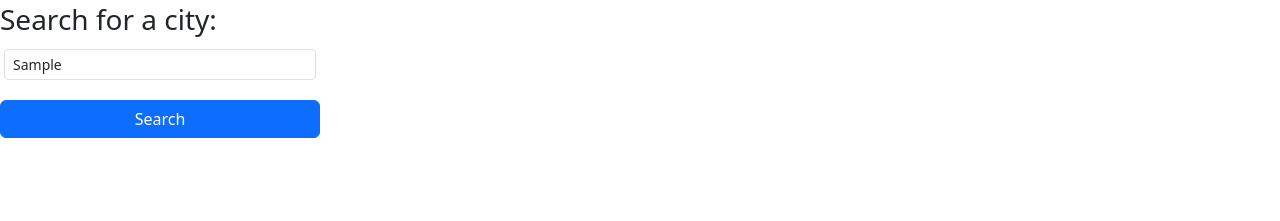
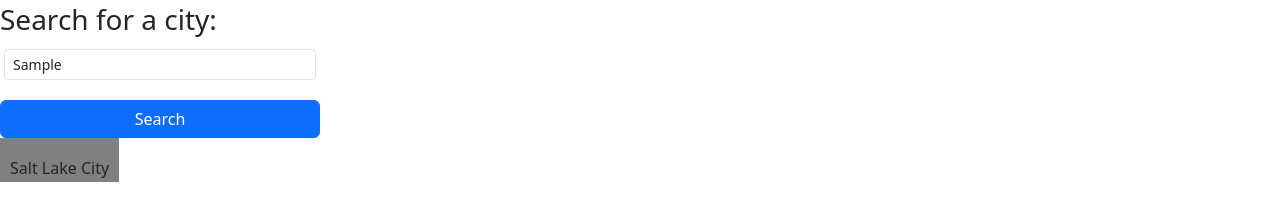
Before and after one commit to camillebagnani/weather-dashboard, a plain HTML site: page index.html in a window 1280 px wide. Both pictures are taken after typing "Sample" into the empty fields and a click on the button "Search". Shown: the part 93-314 px from the top of the page. Drawn offline with nearby package versions, Linux system fonts and the light colour scheme; no server answers.

Commit message:
added JS functionality including search button event listners and API call

```diff
--- a/index.html
+++ b/index.html
@@ -17,14 +17,17 @@
     <div>
         <h3>Search for a city:</h3>
         <div class="input-group input-group-sm mb-3 w-25 p-1">
-            <input type="text" class="form-control" aria-label="Sizing example input"
+            <input type="text" class="form-control search-input" aria-label="Sizing example input"
                 aria-describedby="inputGroup-sizing-sm">
         </div>
-        <button type="button" class="btn btn-primary w-25">Search</button>
+        <button type="button" class="btn btn-primary w-25 search-btn">Search</button>
     </div>
+    <div class="main-weather"></div>
+    <div class="search-history"></div>
     <script src="https://cdn.jsdelivr.net/npm/bootstrap@5.3.2/dist/js/bootstrap.bundle.min.js"
         integrity="sha384-C6RzsynM9kWDrMNeT87bh95OGNyZPhcTNXj1NW7RuBCsyN/o0jlpcV8Qyq46cDfL"
         crossorigin="anonymous"></script>
+    <script src="https://code.jquery.com/jquery-3.5.1.min.js"></script>
     <script src="./script.js"></script>
 </body>
 
--- a/script.js
+++ b/script.js
@@ -1,5 +1,48 @@
 var APIKey = 'aae95d5ae884ba06ac8463780698a447';
-var city;
+var city = "Salt Lake City"
 var queryURL = "http://api.openweathermap.org/data/2.5/weather?q=" + city + "&appid=" + APIKey;
 
-fetch(queryURL);
+var searchInput = $('.search-input')
+var searchBtn = $('.search-btn')
+
+// fetch(queryURL);
+
+function getApi() {
+    fetch(queryURL)
+        .then(function (response) {
+            return response.json();
+        })
+        .then(function(data){
+            console.log(data)
+        });
+}
+
+
+// Takes input value of the search bar when user clicks the search button
+// Fetches data connected to the weather API
+searchBtn.click(function (event) {
+    getApi();
+
+    var searchTerm = searchInput.val()
+    console.log(`Searching for ${searchTerm}...`)
+// Create search history
+// TODO: Save to local storage
+    var createUl = $('.search-history').append("<ul><ul>").addClass("ul")
+    var createLi = $('.search-history').append('<li>' + city + '</li>').addClass("li")
+
+    var cityName = $('main-weather').append('<h3></h3>');
+    var weatherData = $('main-weather').append('p');
+
+
+
+    cityName.textContent = data.name;
+})
+
+
+
+// Calls the searchBtn function if user presses the 'Enter' key
+searchInput.keypress(function(event) {
+    if (event.keyCode === 13) {
+        searchBtn.click()
+    }
+})
--- a/style.css
+++ b/style.css
@@ -3,3 +3,13 @@ h1 {
     background-color: blue;
     padding: 20px;
 }
+
+.ul {
+    list-style-type: none;
+}
+
+.li {
+    background-color: gray;
+    display: inline-block;
+    padding: 2px 10px;
+}
```
